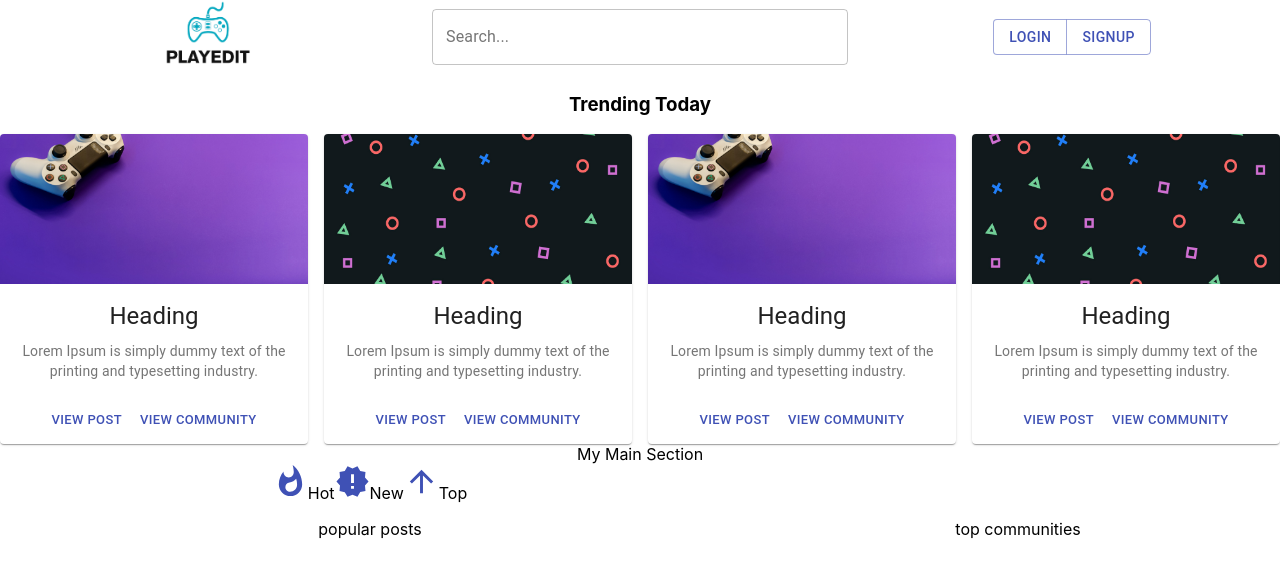
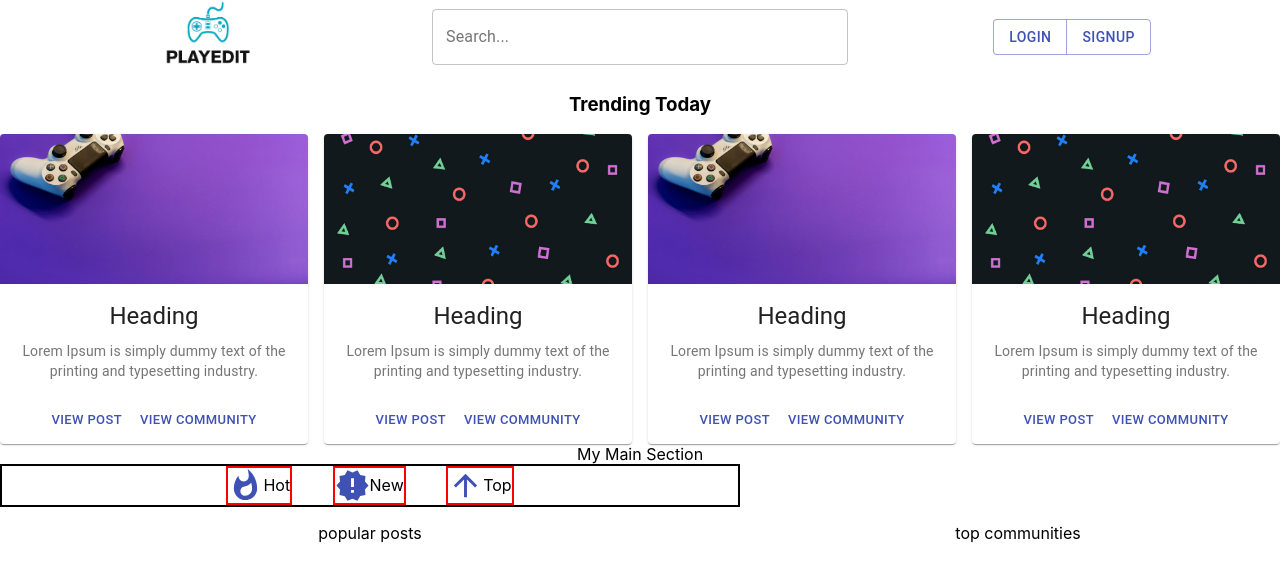
Before and after one commit to Brian-McK/MERN-PLAYEDIT-Solo-Forum-project-WIP, a React (Create React App) app: page / in a window 1280 px wide. Shown: the top 582 px of the page. Built offline with nearby package versions, Linux system fonts and the light colour scheme.

Commit message:
Fixed sorting icons layout

```diff
--- a/src/App.css
+++ b/src/App.css
@@ -15,8 +15,10 @@
 
 /* .MainSection {
   border: 2px solid red;
+} */
+
+.SortingIcons {
+  border: 2px solid black;
+  display: flex;
+  justify-content: center;
 }
-
-.hello {
-  border: 2px solid black;
-} */
--- a/src/Components/MainSection/MainSection.js
+++ b/src/Components/MainSection/MainSection.js
@@ -13,16 +13,16 @@ function MainSection() {
         justifyContent="flex-start"
         alignItems="flex-start"
       >
-        <Grid className="hello" item xs={12} sm={12} md={7} lg={7}>
+        <Grid item xs={12} sm={12} md={7} lg={7}>
           <SortingIcons></SortingIcons>
         </Grid>
 
-        <Grid className="hello" item xs={12} sm={12} md={7} lg={7}>
+        <Grid item xs={12} sm={12} md={7} lg={7}>
           popular posts
         </Grid>
 
         <Hidden xsDown>
-          <Grid className="hello" item xs={12} sm={12} md={5} lg={5}>
+          <Grid item xs={12} sm={12} md={5} lg={5}>
             top communities
           </Grid>
         </Hidden>
--- a/src/Components/MainSection/SortingIcons.js
+++ b/src/Components/MainSection/SortingIcons.js
@@ -1,26 +1,42 @@
 import Grid from "@material-ui/core/Grid";
+import { makeStyles } from '@material-ui/core/styles';
 import WhatshotIcon from "@material-ui/icons/Whatshot";
-import NewReleasesIcon from '@material-ui/icons/NewReleases';
-import ArrowUpwardIcon from '@material-ui/icons/ArrowUpward';
+import NewReleasesIcon from "@material-ui/icons/NewReleases";
+import ArrowUpwardIcon from "@material-ui/icons/ArrowUpward";
+
+const useStyles = makeStyles(() => ({
+  customWidthContainer: {
+    width: '50%',
+  },
+  customGridItemIcons: {
+    border: '2px solid red',
+    display: 'flex',
+    flexDirection: 'row',
+    alignItems: 'center'
+  }
+}));
 
 function SortingIcons() {
+  const classes = useStyles();
+
   return (
     <div className="SortingIcons">
       <Grid
+        className={classes.customWidthContainer}
         container
         direction="row"
-        justifyContent="center"
+        justifyContent="space-evenly"
         alignItems="center"
       >
-        <Grid item className="icon">
+        <Grid item className={classes.customGridItemIcons}>
           <WhatshotIcon color="primary" fontSize="large" />
           Hot
         </Grid>
-        <Grid item className="icon">
+        <Grid item className={classes.customGridItemIcons}>
           <NewReleasesIcon color="primary" fontSize="large" />
           New
         </Grid>
-        <Grid item className="icon">
+        <Grid item className={classes.customGridItemIcons}>
           <ArrowUpwardIcon color="primary" fontSize="large" />
           Top
         </Grid>
```
